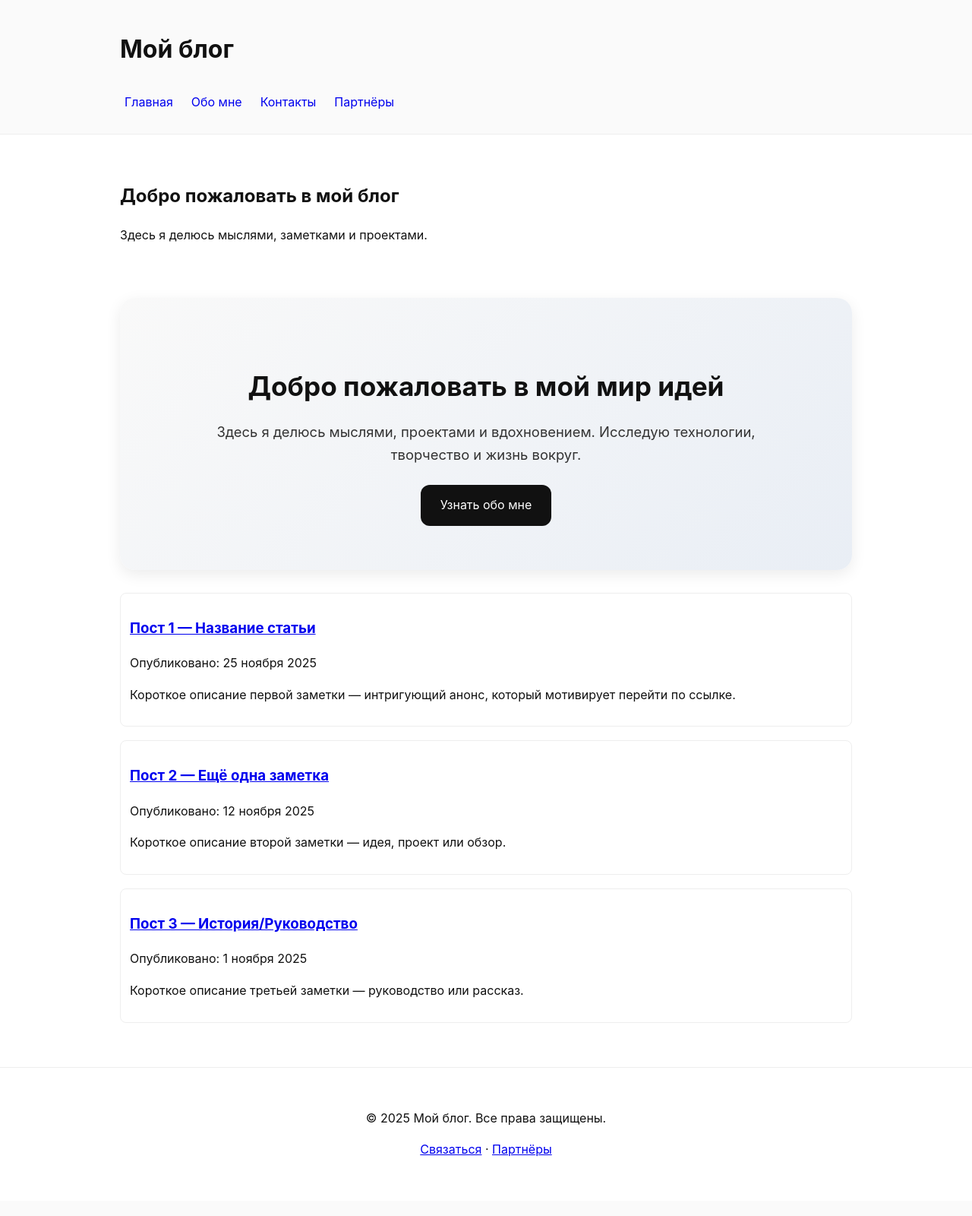
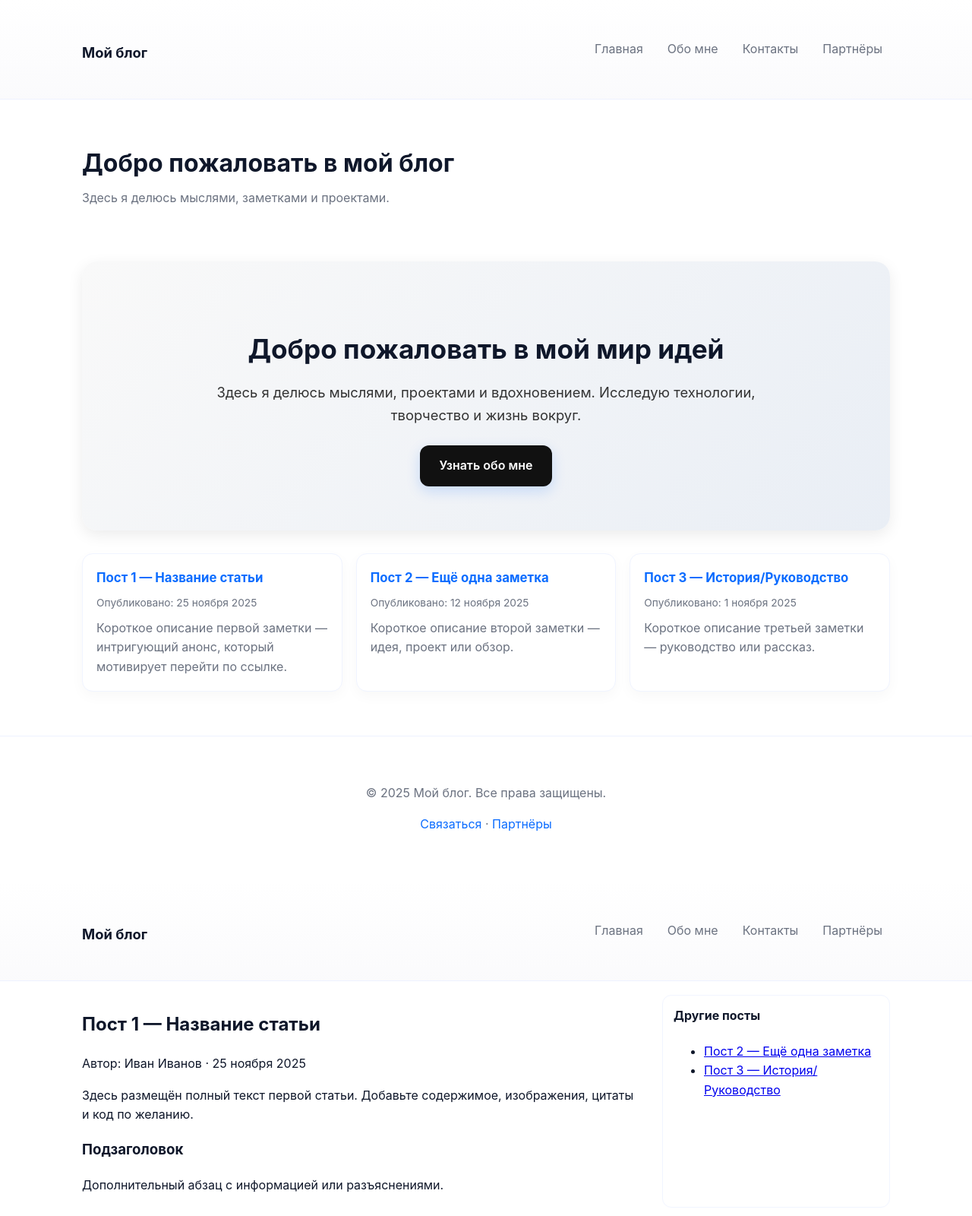
Before and after one commit to Kukabay0404/lesson1, a plain HTML site: page index.html in a window 1280 px wide. Shown: the top 1600 px of the page at 76% size. Drawn offline with Linux system fonts and the light colour scheme.

Commit message:
New changers in main page

```diff
--- a/assets/styles.css
+++ b/assets/styles.css
@@ -1,18 +1,93 @@
-/* Сброс и базовая типографика */
-:root{--max-width:1000px}
+:root{
+  --bg:#ffffff;
+  --muted:#6b7280;
+  --accent:#0f172a;
+  --brand:#0b6cff;
+  --glass: rgba(255,255,255,0.6);
+  --radius:12px;
+  --container:1100px;
+  --gutter:18px;
+}
+
+/* Reset & base */
 *{box-sizing:border-box}
-body{font-family:Inter,system-ui,-apple-system,Segoe UI,Roboto,"Helvetica Neue",Arial;line-height:1.6;margin:0;color:#111}
-.container{max-width:var(--max-width);margin:0 auto;padding:18px}
-.site-header{background:#fafafa;border-bottom:1px solid #eee}
-.logo a{text-decoration:none;color:inherit}
-.main-nav{display:flex;gap:12px}
-.main-nav a{text-decoration:none;padding:10px 6px;border-radius:6px}
-.hero{padding:24px 0}
-.posts{display:grid;gap:18px}
-.post-preview{padding:12px;border:1px solid #eee;border-radius:8px}
-.post-page{display:grid;grid-template-columns:1fr 280px;gap:24px}
-.related{background:#fafafa;padding:12px;border-radius:8px}
-.site-footer{border-top:1px solid #eee;padding:20px 0;margin-top:40px;text-align:center}
-.contact-form input,.contact-form textarea{width:100%;padding:8px;margin:6px 0}
-button{padding:10px 14px;border:none;border-radius:8px;cursor:pointer}
-@media (max-width:800px){.post-page{grid-template-columns:1fr}.main-nav{flex-wrap:wrap}}
+html,body{height:100%}
+body{margin:0;font-family:Inter, system-ui, -apple-system, "Segoe UI", Roboto, "Helvetica Neue", Arial;line-height:1.6;color:var(--accent);background:var(--bg);-webkit-font-smoothing:antialiased}
+img{max-width:100%;height:auto;display:block}
+.container{max-width:var(--container);margin:0 auto;padding:var(--gutter)}
+
+/* Header */
+.site-header{background:linear-gradient(180deg, rgba(255,255,255,0.9), rgba(250,250,252,0.9));backdrop-filter: blur(6px);border-bottom:1px solid #eef2ff}
+.site-header .container{display:flex;align-items:center;justify-content:space-between;gap:16px}
+.logo a{font-weight:700;text-decoration:none;color:var(--accent);font-size:1.15rem}
+.main-nav{display:flex;gap:12px;align-items:center}
+.main-nav a{color:var(--muted);text-decoration:none;padding:8px 10px;border-radius:10px;transition:all .18s}
+.main-nav a:hover{background:var(--glass);color:var(--brand);transform:translateY(-2px)}
+
+/* Hero */
+.hero{padding:40px 0}
+.hero h2{font-size:2rem;margin:0 0 8px}
+.hero p{color:var(--muted);margin:0}
+
+/* Featured block (from earlier) */
+.featured-block{padding:40px 0;text-align:center;background:linear-gradient(135deg,#f9f9f9,#eef6ff);border-radius:18px;margin:30px 0;box-shadow:0 8px 30px rgba(12,18,40,0.06)}
+.featured-block h2{font-size:2.1rem;margin-bottom:12px}
+.featured-block p{color:var(--muted);max-width:760px;margin:0 auto 22px}
+.featured-block a{display:inline-block;padding:12px 20px;background:var(--brand);color:#fff;text-decoration:none;border-radius:10px;font-weight:600;box-shadow:0 6px 18px rgba(11,108,255,0.18);transition:transform .18s}
+.featured-block a:hover{transform:translateY(-4px)}
+
+/* Posts grid */
+.posts{display:grid;grid-template-columns:repeat(3,1fr);gap:18px;margin-top:6px}
+.post-preview{padding:18px;border-radius:14px;background:#fff;border:1px solid #f0f4ff;box-shadow:0 6px 18px rgba(12,18,40,0.03)}
+.post-preview h3{margin:0 0 8px;font-size:1.05rem}
+.post-preview p.meta{font-size:0.86rem;color:var(--muted);margin:0 0 10px}
+.post-preview p{margin:0;color:var(--muted)}
+.post-preview a{color:var(--brand);text-decoration:none}
+
+/* Post page layout */
+.post-page{display:grid;grid-template-columns:1fr 300px;gap:28px}
+.related{background:#fff;border-radius:12px;padding:14px;border:1px solid #f1f5ff}
+.related h4{margin-top:0}
+
+/* Footer */
+.site-footer{border-top:1px solid #eef2ff;padding:28px 0;margin-top:40px;text-align:center;color:var(--muted)}
+.site-footer a{color:var(--brand);text-decoration:none}
+
+/* Forms */
+.contact-form input,.contact-form textarea{width:100%;padding:10px;border-radius:10px;border:1px solid #e6eefc;margin-top:6px}
+.contact-form label{display:block;color:var(--muted);font-size:0.95rem}
+.contact-form button{background:var(--brand);color:#fff;border:none;padding:10px 16px;border-radius:10px;cursor:pointer;margin-top:8px}
+
+/* Partners list */
+.partners-list{display:flex;flex-wrap:wrap;gap:10px;list-style:none;padding:0;margin:0}
+.partners-list li{background:#fff;padding:10px 12px;border-radius:10px;border:1px solid #f0f4ff}
+.partners-list a{color:var(--brand);text-decoration:none}
+
+/* Utilities and responsiveness */
+.row{display:flex;gap:12px;align-items:center}
+.small{font-size:0.9rem;color:var(--muted)}
+
+@media (max-width:950px){
+  .posts{grid-template-columns:repeat(2,1fr)}
+  .post-page{grid-template-columns:1fr 260px}
+}
+@media (max-width:700px){
+  .posts{grid-template-columns:1fr}
+  .site-header .container{flex-direction:column;align-items:flex-start}
+  .main-nav{width:100%;overflow:auto}
+  .post-page{grid-template-columns:1fr}
+  .featured-block{padding:30px}
+}
+
+/* Accessibility focus states */
+a:focus{outline:3px solid rgba(11,108,255,0.14);outline-offset:3px}
+button:focus{outline:3px solid rgba(11,108,255,0.14)}
+
+/* Code blocks */
+pre{background:#0b1220;color:#e6eefc;padding:14px;border-radius:10px;overflow:auto}
+code{font-family:ui-monospace,SFMono-Regular,Menlo,monospace}
+
+/* Tiny helpers */
+.center{text-align:center}
+.mt-20{margin-top:20px}
+.mb-12{margin-bottom:12px}
```
Also changed, not shown: index.html (line endings or trailing spaces).
